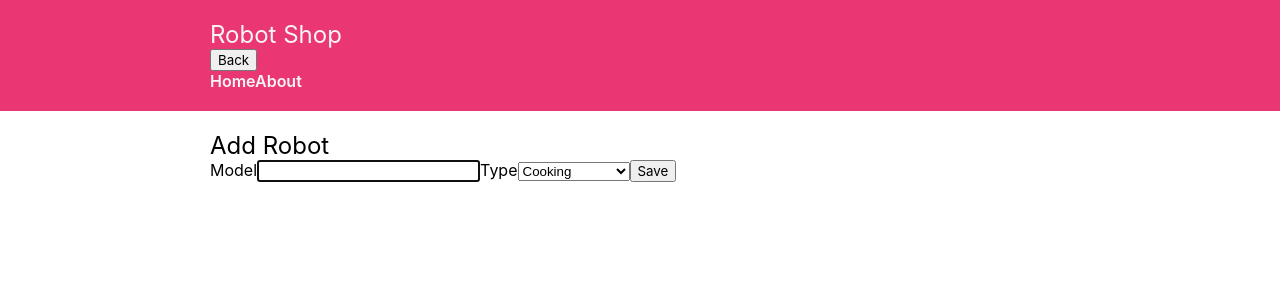
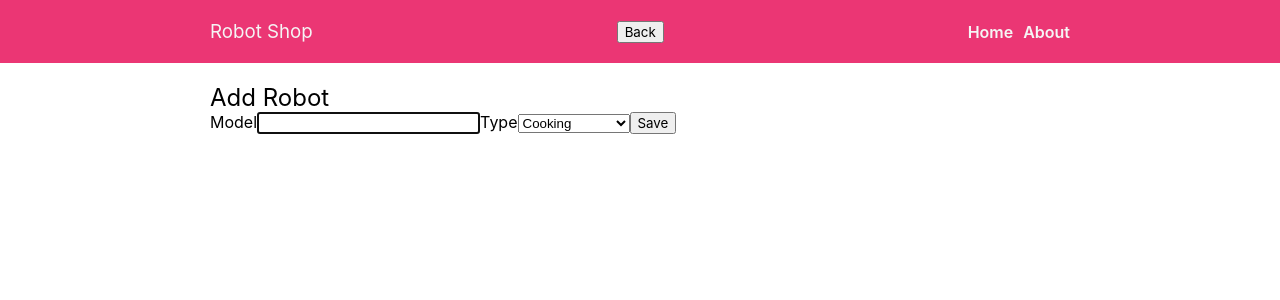
Before and after one commit to ShaniAharon/Robots-react, a React (Create React App) app: page /#/robot/edit/1 in a window 1280 px wide. Shown: the top 300 px of the page. Built offline with nearby package versions, Linux system fonts and the light colour scheme.

Commit message:
added route to about

```diff
--- a/src/App.js
+++ b/src/App.js
@@ -1,11 +1,19 @@
+import {Redirect} from 'react-router-dom';
 import {HashRouter as Router, Route, Switch} from 'react-router-dom';
 import './assets/scss/global.scss';
 import {AppHeader} from './cmps/AppHeader';
+import {About} from './pages/About';
 import {RobotApp} from './pages/RobotApp';
 import {RobotEdit} from './pages/RobotEdit';
 import {RobotsDetails} from './pages/RobotsDetails';
 
 function App() {
+  const PrivateRoute = (props) => {
+    const isAdmin = true;
+    // return isAdmin ? <Route path={props.path} component={props.component} /> : <Redirect to='/'/>
+    return isAdmin ? <Route {...props} /> : <Redirect to="/" />;
+  };
+
   return (
     <Router>
       <div className="app">
@@ -14,6 +22,7 @@ function App() {
           <Switch>
             <Route path="/robot/edit/:id?" component={RobotEdit} />
             <Route path="/robot/:id" component={RobotsDetails} />
+            <PrivateRoute path="/about" component={About} />
             <Route path="/" component={RobotApp} />
           </Switch>
         </main>
--- /dev/null
+++ b/src/assets/scss/cmps/_app-header.scss
@@ -0,0 +1,24 @@
+.app-header {
+  background-color: #e91e63e3;
+  color: whitesmoke;
+  font-weight: 600;
+
+  section.container {
+    display: flex;
+    align-items: center;
+
+    h3 {
+      flex-grow: 1;
+    }
+
+    .back {
+      flex-grow: 1;
+    }
+
+    nav {
+      > a:not(:last-child) {
+        margin-right: 10px;
+      }
+    }
+  }
+}
--- a/src/assets/scss/global.scss
+++ b/src/assets/scss/global.scss
@@ -1,30 +1,28 @@
 // Externals
 
 // Setup
-@import "setup/variables";
-@import "setup/functions";
-@import "setup/mixins";
+@import 'setup/variables';
+@import 'setup/functions';
+@import 'setup/mixins';
 
 // Basics
-@import "basics/typography";
-@import "basics/base";
-@import "basics/helpers";
-@import "basics/layout";
-@import "basics/modals";
-@import "basics/animations";
+@import 'basics/typography';
+@import 'basics/base';
+@import 'basics/helpers';
+@import 'basics/layout';
+@import 'basics/modals';
+@import 'basics/animations';
 
 // Pages
-@import "cmps/robot-details";
-
+@import 'cmps/robot-details';
 
 // Components
-@import "cmps/robot-list";
-@import "cmps/robot-preview";
-@import "cmps/robot-filter";
+@import 'cmps/robot-list';
+@import 'cmps/robot-preview';
+@import 'cmps/robot-filter';
+@import 'cmps/app-header';
 
-
-.app-header {
-    background-color: #e91e63e3;
-    color: whitesmoke;
-    font-weight: 600;
+a.active,
+a.my-active {
+  color: #0f0080;
 }
--- a/src/cmps/AppHeader.jsx
+++ b/src/cmps/AppHeader.jsx
@@ -1,14 +1,18 @@
-import {NavLink, withRouter} from 'react-router-dom';
-
-import React from 'react';
+import {withRouter} from 'react-router-dom';
+import {NavLink} from 'react-router-dom';
 
 function _AppHeader(props) {
+  const onBack = () => {
+    console.log('props:', props);
+    props.history.goBack();
+  };
+
   return (
     <header className="app-header">
       <section className="container">
-        <h1 className="logo">Robot Shop</h1>
-        <section className="back-container">
-          <button onClick={props.history.goBack}>Back</button>
+        <h3 className="logo">Robot Shop</h3>
+        <section className="back">
+          <button onClick={onBack}>Back</button>
         </section>
         <nav>
           <NavLink activeClassName="my-active" exact to="/">
--- a/src/pages/About.jsx
+++ b/src/pages/About.jsx
@@ -1,4 +1,3 @@
-import React from 'react';
 import {Route} from 'react-router-dom';
 import {NavLink} from 'react-router-dom';
 
@@ -34,8 +33,8 @@ export function About() {
         </p>
       </section>
       <nav>
-        <NavLink path="/about/team">Team</NavLink>
-        <NavLink path="/about/team">Vision</NavLink>
+        <NavLink to="/about/team">Team</NavLink>
+        <NavLink to="/about/vision">Vision</NavLink>
       </nav>
 
       <section>
```
Also changed, not shown: src/assets/scss/cmps/_robot-details.scss (renamed from src/assets/scss/cmps/robot-details.scss), src/assets/scss/cmps/_robot-filter.scss (renamed from src/assets/scss/cmps/robot-filter.scss), src/assets/scss/cmps/_robot-list.scss (renamed from src/assets/scss/cmps/robot-list.scss), src/assets/scss/cmps/_robot-preview.scss (renamed from src/assets/scss/cmps/robot-preview.scss).
